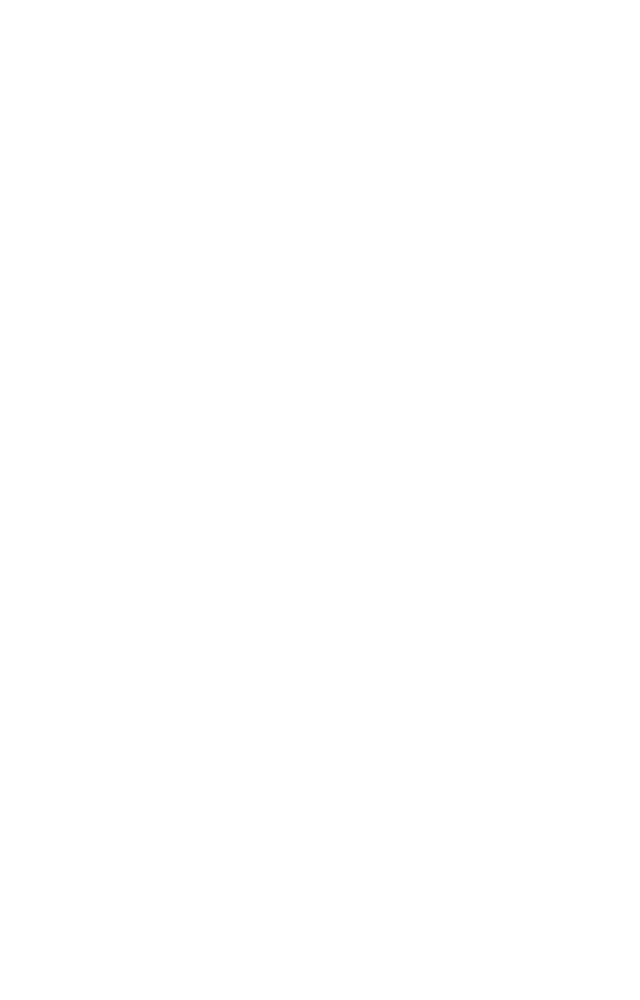
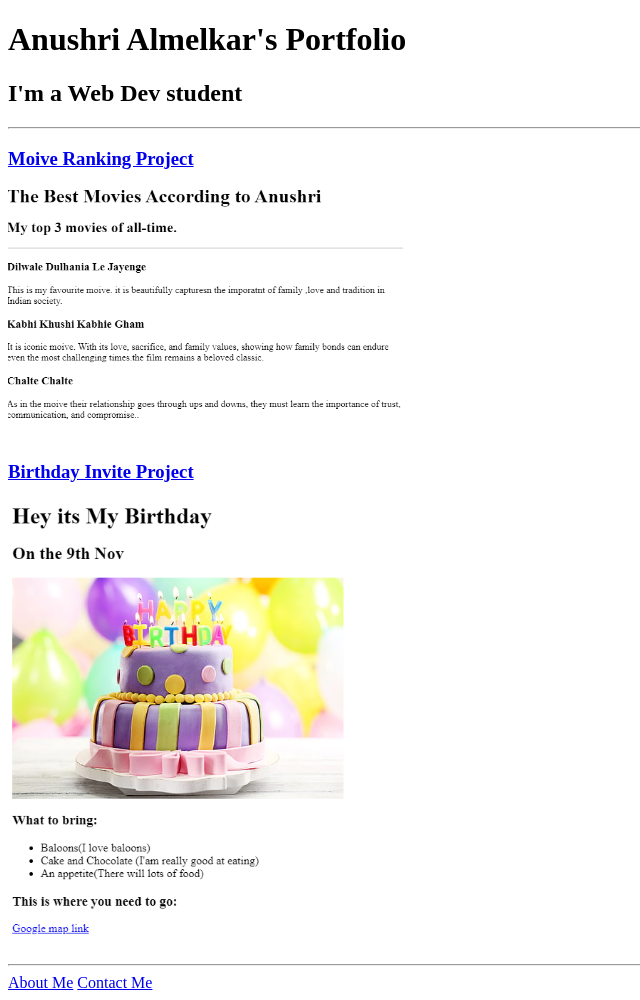
Before and after one commit to anushri096/html-portfolio, a plain HTML site: page index.html in a window 1280 px wide. Shown: the whole page, without its empty margins (0-640 px from the left). Before the commit the page ends 800 px from the top, so only its background shows below. Drawn offline with Linux system fonts and the light colour scheme.

Commit message:
Add files via upload

```diff
--- a/index.html
+++ b/index.html
@@ -1,5 +1,27 @@
-<!-- TODO 1: Create the HTML Boilerplate -->
+<!DOCTYPE html>
+<html lang="en">
 
+<head>
+    <meta charset="UTF-8">
+     <title> Anushri's Portfolio</title>
+</head>
+
+<body>
+    <h1>Anushri Almelkar's Portfolio</h1>
+    <h2>I'm a Web Dev student</h2>
+    <hr />
+    <h3><a href="./public/My_Movies_Ranking.html">Moive Ranking Project</a></h3>
+    <img src="./assets\images\movies.png" height="250" alt="best movies"/>
+    <h3><a href="./public/birthday-invite.html">Birthday Invite Project</h3>
+    <img src="./assets/images/my bday.png"height="450" alt="My birthday"/>
+    <hr />
+    <a href="./public/about.html">About Me</a>
+    <a href="./public/contact.html">Contact Me</a>
+
+</body>
+
+
+</html>
 <!-- TODO 2: Add Your previous projects' HTML into the public folder -->
 
 <!-- TODO 3: Take screenshots of your project previews and add the images to the images folder -->
```
